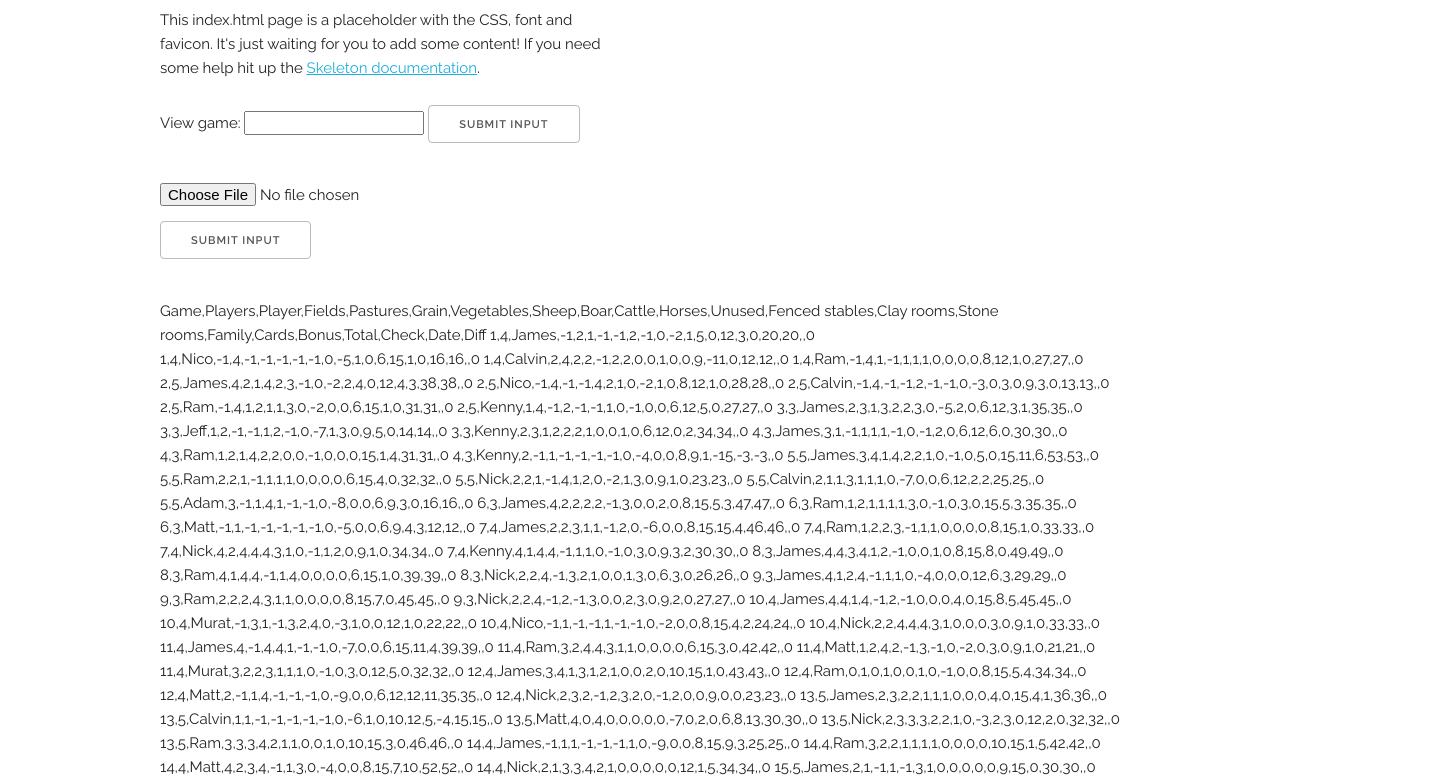
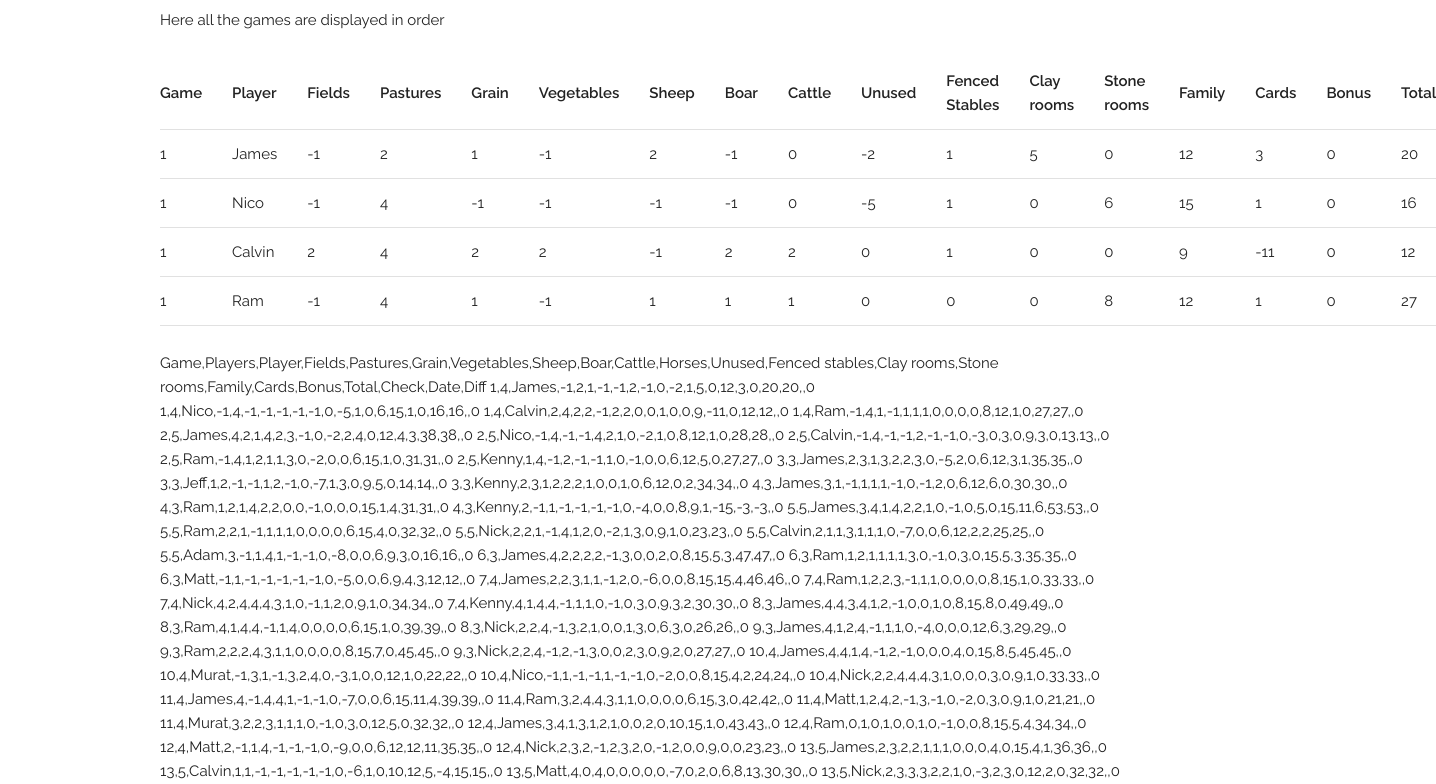
Before and after one commit to rrao24/chgric, a plain HTML site: page index.html in a window 1280 px wide. Shown: the part 293-1077 px from the top of the page, 1436 px wide, since content can reach past the window. Drawn offline with Linux system fonts and the light colour scheme.

Commit message:
hardcoded table

```diff
--- a/index.html
+++ b/index.html
@@ -39,20 +39,117 @@
   <div class="container">
     <div class="row">
       <div class="one-half column" style="margin-top: 25%">
-        <h4>Basic Page</h4>
-        <p>This index.html page is a placeholder with the CSS, font and favicon. It's just waiting for you to add some content! If you need some help hit up the <a href="http://www.getskeleton.com">Skeleton documentation</a>.</p>
-		<p>
-			<form>
-			View game: <input id="game_number" name="game_number" type="select">
-			<input value="submit input" type="submit">
-			</form>
-		</p>
-		<p>
-			<form>
-				<input type="file" id="fileinput" />
-				<input value="submit input" type="submit">
-			</form>
-		</p>
+        <h4>Game View</h4>
+        <p>Here all the games are displayed in order </p>
+
+		<!-- Prepopulated table (will be removed later)
+		–––––––––––––––––––––––––––––––––––––––––––––––––– -->
+		<table class="u-full-width">
+		  <thead>
+			<tr>
+			  <th>Game</th>
+			  <th>Player</th>
+			  <th>Fields</th>
+			  <th>Pastures</th>
+			  <th>Grain</th>
+			  <th>Vegetables</th>
+			  <th>Sheep</th>
+			  <th>Boar</th>
+			  <th>Cattle</th>
+			  <th>Unused</th>
+			  <th>Fenced Stables</th>
+			  <th>Clay rooms</th>
+			  <th>Stone rooms</th>
+			  <th>Family</th>
+			  <th>Cards</th>
+			  <th>Bonus</th>
+			  <th>Total</th>
+
+			</tr>
+		  </thead>
+		  <tbody>
+			<tr>
+
+			  <td>1</td>
+			  <td>James</td>
+			  <td>-1</td>
+			  <td>2</td>
+			  <td>1</td>
+			  <td>-1</td>
+			  <td>2</td>
+			  <td>-1</td>
+			  <td>0</td>
+			  <td>-2</td>
+			  <td>1</td>
+			  <td>5</td>
+			  <td>0</td>
+			  <td>12</td>
+			  <td>3</td>
+			  <td>0</td>
+			  <td>20</td>
+			</tr>
+			<tr>
+			  <td>1</td>
+			  <td>Nico</td>
+			  <td>-1</td>
+			  <td>4</td>
+			  <td>-1</td>
+			  <td>-1</td>
+			  <td>-1</td>
+			  <td>-1</td>
+			  <td>0</td>
+			  <td>-5</td>
+			  <td>1</td>
+			  <td>0</td>
+			  <td>6</td>
+			  <td>15</td>
+			  <td>1</td>
+			  <td>0</td>
+			  <td>16</td>
+			</tr>
+			<tr>
+			  <td>1</td>
+			  <td>Calvin</td>
+			  <td>2</td>
+			  <td>4</td>
+			  <td>2</td>
+			  <td>2</td>
+			  <td>-1</td>
+			  <td>2</td>
+			  <td>2</td>
+			  <td>0</td>
+			  <td>1</td>
+			  <td>0</td>
+			  <td>0</td>
+			  <td>9</td>
+			  <td>-11</td>
+			  <td>0</td>
+			  <td>12</td>
+			</tr>
+			<tr>
+			  <td>1</td>
+			  <td>Ram</td>
+			  <td>-1</td>
+			  <td>4</td>
+			  <td>1</td>
+			  <td>-1</td>
+			  <td>1</td>
+			  <td>1</td>
+			  <td>1</td>
+			  <td>0</td>
+			  <td>0</td>
+			  <td>0</td>
+			  <td>8</td>
+			  <td>12</td>
+			  <td>1</td>
+			  <td>0</td>
+			  <td>27</td>
+			</tr>
+
+
+		  </tbody>
+		</table>
+
 
       </div>
     </div>
```
